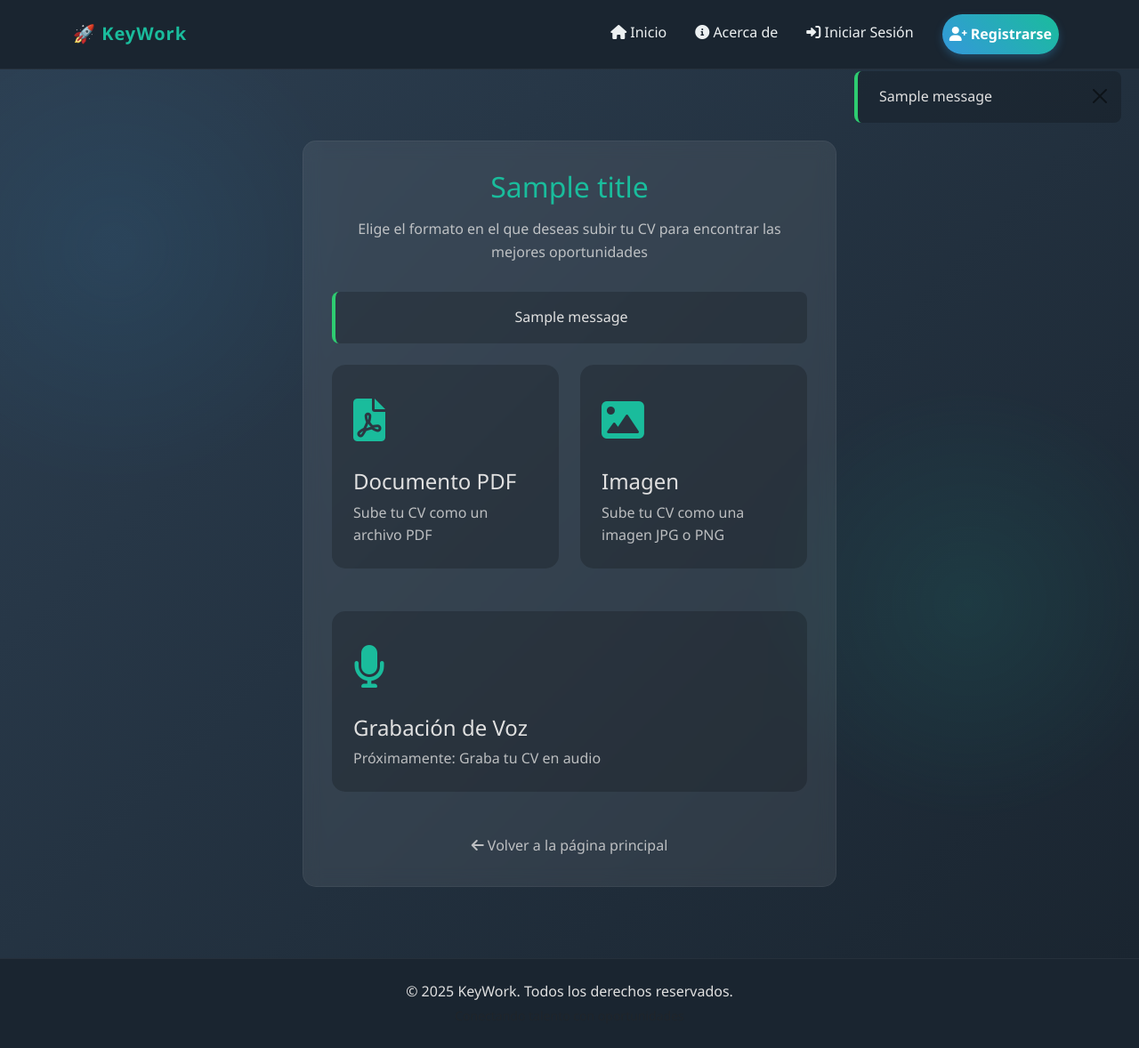
After one commit to emolinam31/KeyWorkP1, a Django app: template KeyWorkProject/CollectionPoint/templates/upload_options.html in a window 1280 px wide. The commit adds this page. Shown: the whole page at 89% size. Run offline with Django 5.2, Linux system fonts and the light colour scheme; the template is opened without the code that fills it: most values are stand-ins (such as "Sample title", 1, 10 or a date in 2020); one stand-in notice (Sample message) is shown.

Commit message:
Opcion subir CV desde perfil Jobseeker a falta de visualizacion de perfil y de que aparezca el boton en home.html como jobseeker

```diff
--- /dev/null
+++ b/KeyWorkProject/CollectionPoint/templates/upload_options.html
@@ -0,0 +1,144 @@
+{% extends 'base.html' %}
+
+{% block title %}{{ title }} - KeyWork{% endblock %}
+
+{% block extra_css %}
+<style>
+    .upload-container {
+        max-width: 600px;
+        margin: 0 auto;
+        padding: 2rem;
+        background-color: rgba(255, 255, 255, 0.08);
+        border-radius: 15px;
+        backdrop-filter: blur(10px);
+        border: 1px solid rgba(255, 255, 255, 0.05);
+        text-align: center;
+    }
+
+    .upload-title {
+        font-size: 2rem;
+        margin-bottom: 1rem;
+        color: var(--accent);
+    }
+
+    .upload-subtitle {
+        color: var(--text);
+        opacity: 0.8;
+        margin-bottom: 2rem;
+    }
+
+    .option-card {
+        background-color: rgba(0, 0, 0, 0.2);
+        border: 1px solid rgba(255, 255, 255, 0.1);
+        border-radius: 15px;
+        padding: 1.5rem;
+        margin-bottom: 1.5rem;
+        transition: all 0.3s ease;
+        display: block;
+        text-decoration: none;
+        color: var(--text);
+    }
+
+    .option-card:hover {
+        transform: translateY(-5px);
+        box-shadow: 0 10px 20px rgba(0, 0, 0, 0.2);
+        border-color: var(--accent);
+        color: var(--text);
+    }
+
+    .option-icon {
+        font-size: 3rem;
+        color: var(--accent);
+        margin-bottom: 1rem;
+    }
+
+    .option-title {
+        font-size: 1.5rem;
+        margin-bottom: 0.5rem;
+    }
+
+    .option-description {
+        opacity: 0.8;
+        margin-bottom: 0;
+    }
+
+    .back-link {
+        display: inline-block;
+        margin-top: 1.5rem;
+        color: var(--text);
+        text-decoration: none;
+        opacity: 0.8;
+        transition: all 0.3s ease;
+    }
+
+    .back-link:hover {
+        color: var(--accent);
+        opacity: 1;
+    }
+</style>
+{% endblock %}
+
+{% block content %}
+<div class="container py-5">
+    <div class="upload-container">
+        <h1 class="upload-title">{{ title }}</h1>
+        <p class="upload-subtitle">Elige el formato en el que deseas subir tu CV para encontrar las mejores oportunidades</p>
+
+        {% if messages %}
+            {% for message in messages %}
+                <div class="alert alert-{% if message.tags == 'error' %}danger{% else %}{{ message.tags }}{% endif %} mb-4">
+                    {{ message }}
+                </div>
+            {% endfor %}
+        {% endif %}
+
+        <div class="row">
+            <div class="col-md-6">
+                <form method="POST" action="{% url 'upload_cv' %}">
+                    {% csrf_token %}
+                    <input type="hidden" name="upload_type" value="document">
+                    <button type="submit" class="option-card w-100 text-start border-0">
+                        <div class="option-icon">
+                            <i class="fas fa-file-pdf"></i>
+                        </div>
+                        <h3 class="option-title">Documento PDF</h3>
+                        <p class="option-description">Sube tu CV como un archivo PDF</p>
+                    </button>
+                </form>
+            </div>
+
+            <div class="col-md-6">
+                <form method="POST" action="{% url 'upload_cv' %}">
+                    {% csrf_token %}
+                    <input type="hidden" name="upload_type" value="image">
+                    <button type="submit" class="option-card w-100 text-start border-0">
+                        <div class="option-icon">
+                            <i class="fas fa-image"></i>
+                        </div>
+                        <h3 class="option-title">Imagen</h3>
+                        <p class="option-description">Sube tu CV como una imagen JPG o PNG</p>
+                    </button>
+                </form>
+            </div>
+        </div>
+
+        <div class="mt-4">
+            <form method="POST" action="{% url 'upload_cv' %}">
+                {% csrf_token %}
+                <input type="hidden" name="upload_type" value="audio">
+                <button type="submit" class="option-card w-100 text-start border-0" disabled>
+                    <div class="option-icon">
+                        <i class="fas fa-microphone"></i>
+                    </div>
+                    <h3 class="option-title">Grabación de Voz</h3>
+                    <p class="option-description">Próximamente: Graba tu CV en audio</p>
+                </button>
+            </form>
+        </div>
+
+        <a href="{% url 'home' %}" class="back-link">
+            <i class="fas fa-arrow-left"></i> Volver a la página principal
+        </a>
+    </div>
+</div>
+{% endblock %}
```
Also changed, not shown: KeyWorkProject/CollectionPoint/views.py (+66 -66 lines), KeyWorkProject/KeyWork/templates/home.html (+3 -27 lines), KeyWorkProject/UserManagement/templates/user_management/profile.html (+31 -1 lines), KeyWorkProject/db.sqlite3, 1 other file.
